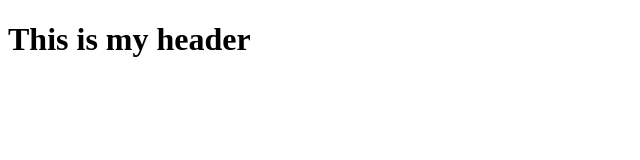
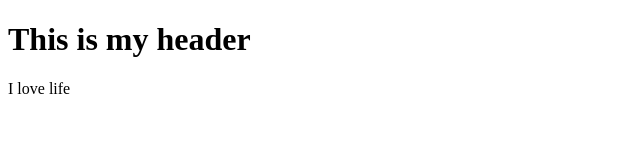
Before and after one commit to Sasarez/git-test, a plain HTML site: page index.html in a window 1280 px wide. Shown: the full height of the page, 0-640 px from the left. Drawn offline with Linux system fonts and the light colour scheme.

Commit message:
Second commit

```diff
--- a/index.html
+++ b/index.html
@@ -2,5 +2,6 @@
 <html>
     <body>
         <h1>This is my header</h1>
+        <p>I love life</p>
     </body>
 </html>
```
